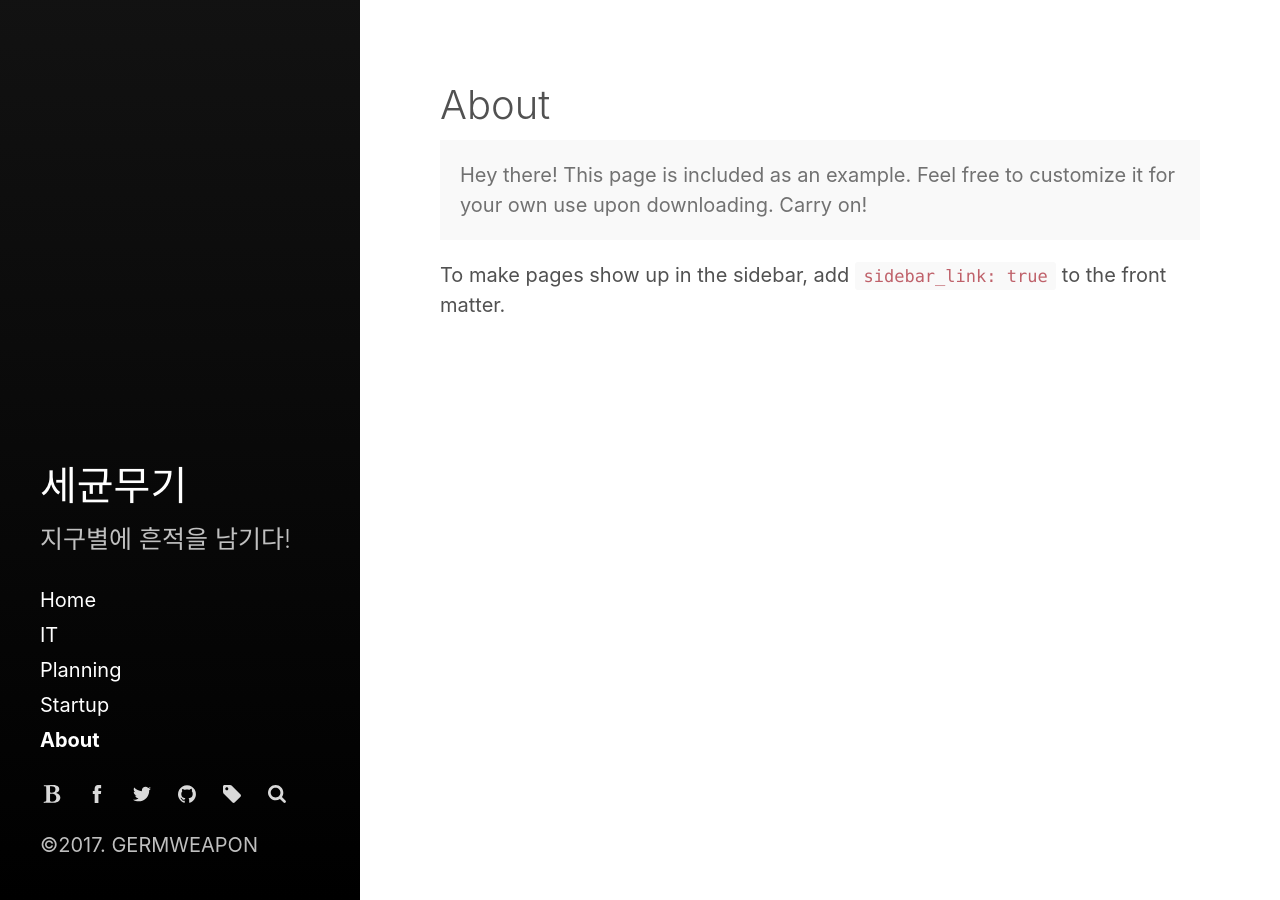
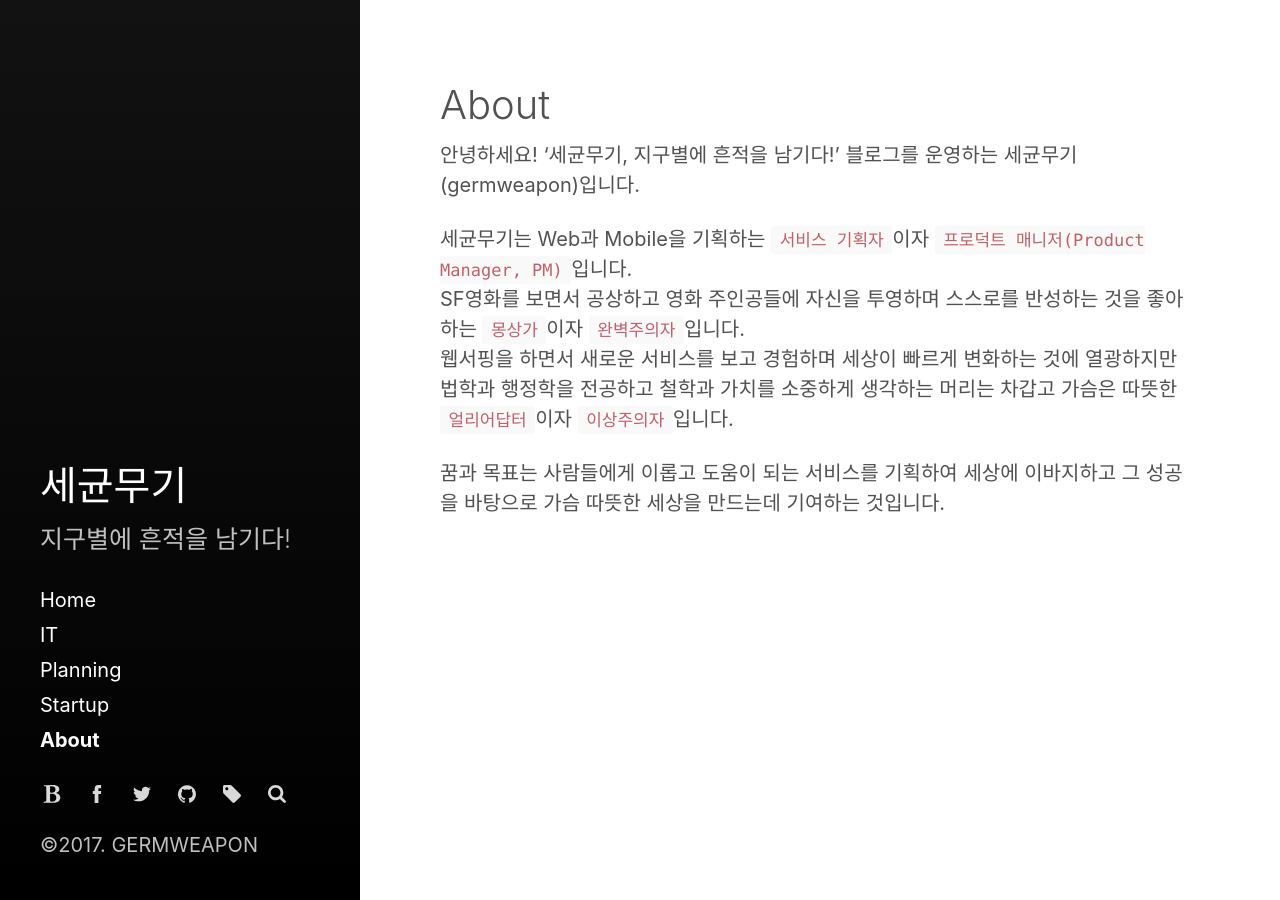
Before and after one commit to germweapon/germweapon.github.io, a Jekyll site: the page built from about.md, in a window 1280 px wide. Built offline with Jekyll 4.4.1, drawn with Linux system fonts in a browser that asks for light colours.

Commit message:
Update about.md

```diff
--- a/about.md
+++ b/about.md
@@ -4,10 +4,11 @@ title: About
 sidebar_link: true
 ---
 
-<p class="message">
-  Hey there! This page is included as an example. Feel free to customize it
-  for your own use upon downloading. Carry on!
-</p>
+안녕하세요!
+'세균무기, 지구별에 흔적을 남기다!' 블로그를 운영하는 세균무기(germweapon)입니다.
 
-To make pages show up in the sidebar, add `sidebar_link: true` to the front
-matter.
+세균무기는 Web과 Mobile을 기획하는 `서비스 기획자`이자 `프로덕트 매니저(Product Manager, PM)`입니다.<br/>
+SF영화를 보면서 공상하고 영화 주인공들에 자신을 투영하며 스스로를 반성하는 것을 좋아하는 `몽상가`이자 `완벽주의자`입니다.<br/>
+웹서핑을 하면서 새로운 서비스를 보고 경험하며 세상이 빠르게 변화하는 것에 열광하지만 법학과 행정학을 전공하고 철학과 가치를 소중하게 생각하는 머리는 차갑고 가슴은 따뜻한 `얼리어답터`이자 `이상주의자`입니다.
+
+꿈과 목표는 사람들에게 이롭고 도움이 되는 서비스를 기획하여 세상에 이바지하고 그 성공을 바탕으로 가슴 따뜻한 세상을 만드는데 기여하는 것입니다.
```
